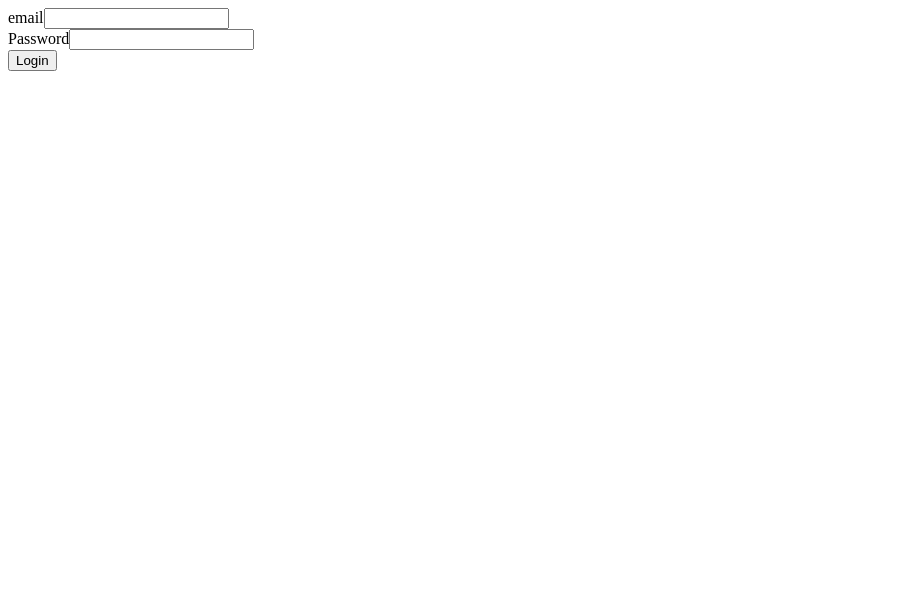
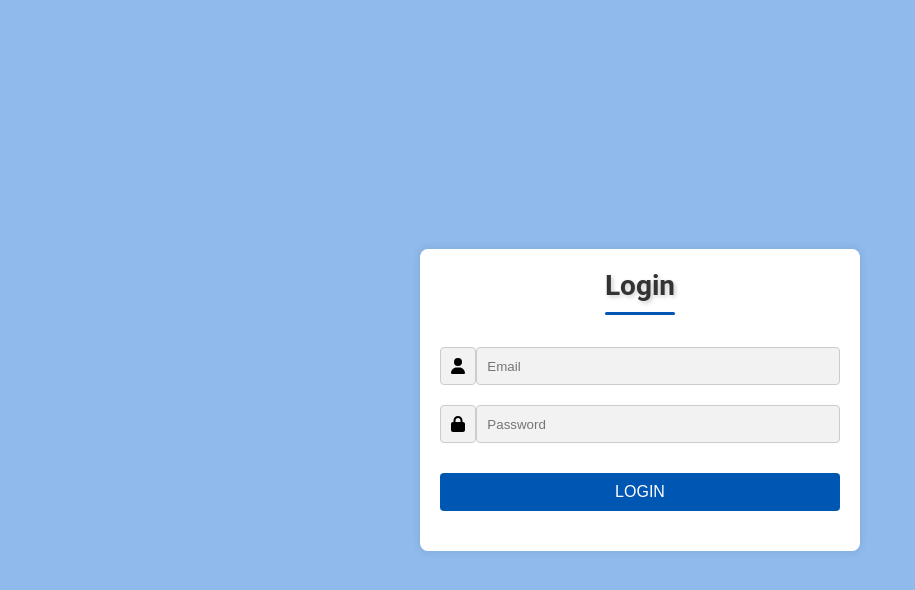
Before and after one commit to LIKELION-SKKU-12th-TEAM5/Client, a Next.js app: page /login in a window 1280 px wide. Shown: the top 590 px of the page, without its empty margins (0-915 px from the left). Built offline with nearby package versions, Linux system fonts and the light colour scheme.

Commit message:
Implement css for signup form and login form

```diff
--- a/app/login/page.tsx
+++ b/app/login/page.tsx
@@ -2,7 +2,9 @@
 
 import { useState } from 'react';
 import { useRouter } from 'next/navigation';
-
+import { FontAwesomeIcon } from '@fortawesome/react-fontawesome';
+import { faUser, faLock } from '@fortawesome/free-solid-svg-icons';
+import "./style.css";
 export default function Login( {} ) {
     const [email, setEmail] = useState('');
     const [password, setPassword] = useState('');
@@ -29,11 +31,20 @@ export default function Login( {} ) {
     };
 
     return (
+        <div className="login-container">
+            <div className="login-box">
+                <div id = "login">
+                <h2>Login</h2>
+
         <form onSubmit={handleSubmit}>
 
-            <div>
-                <label htmlFor="email">email</label>
-                <input
+            <div className="input-group">
+                <div className = "icon">
+                <FontAwesomeIcon icon={faUser} />
+                </div>
+
+                <input className = "input"
+                    placeholder = "Email"
                     type="text"
                     id="email"
                     value={email}
@@ -41,9 +52,12 @@ export default function Login( {} ) {
                     required
                 />
             </div>
-            <div>
-                <label htmlFor="password">Password</label>
-                <input
+            <div className="input-group">
+                <div className = "icon">
+                <FontAwesomeIcon icon={faLock} />
+                </div>
+                <input className = "input"
+                    placeholder = "Password"
                     type="password"
                     id="password"
                     value={password}
@@ -52,7 +66,10 @@ export default function Login( {} ) {
                 />
             </div>
             {error && <div className="error">{error}</div>}
-            <button type="submit">Login</button>
+            <button  id = "button" type="submit">Login</button>
         </form>
+        </div>
+        </div>
+        </div>
     );
 }
--- /dev/null
+++ b/app/login/style.css
@@ -0,0 +1,92 @@
+
+body {
+    margin: 0;
+    padding: 0;
+    box-sizing: border-box;
+    font-family: Arial, sans-serif;
+    background-color: #8fbaeb; /* 파란색 배경 */
+  }
+
+  .login-container {
+    display: flex;
+    justify-content: center;
+    align-items: center;
+    height: 100vh;
+  }
+
+  .login-box {
+    width: 400px; /* 너비 설정 */
+    padding: 20px; /* 패딩 설정 */
+    background-color: white; /* 배경색 설정 */
+    box-shadow: 0 0 10px rgba(0, 0, 0, 0.1); /* 그림자 설정 */
+    border-radius: 8px; /* 둥근 테두리 설정 */
+    text-align: center; /* 텍스트 중앙 정렬 */
+  }
+
+  #login {
+    display: grid;
+    grid-template-rows: 1fr 4fr auto;
+    gap: 10px;
+  }
+  h2 {
+    font-family: 'Roboto', sans-serif; /* 글꼴 설정 */
+    font-size: 28px; /* 글자 크기 설정 */
+    color: #333; /* 글자 색상 설정 */
+    margin: 0; /* 기본 마진 제거 */
+    text-shadow: 2px 2px 4px rgba(0, 0, 0, 0.2); /* 텍스트 그림자 효과 */
+    position: relative; /* 하단 선을 위한 위치 설정 */
+  }
+
+  h2::after {
+    content: '';
+    display: block;
+    width: 70px; /* 하단 선의 너비 설정 */
+    height: 3px; /* 하단 선의 높이 설정 */
+    background-color: #0056b3; /* 하단 선의 색상 설정 */
+    margin: 10px auto 0; /* 하단 선의 마진 설정 */
+    border-radius: 2px; /* 하단 선의 둥근 테두리 설정 */
+  }
+
+  .input-group {
+    display: grid;
+    grid-template-columns: 0.5fr 5fr;
+    margin-bottom: 10px;
+    margin-top: 20px;
+  }
+
+  .icon {
+    display: flex; /* 플렉스 박스 사용 */
+    align-items: right; /* 수직 정렬 */
+    background-color: #f2f2f2; /* 입력 필드 배경색 */
+    border: 1px solid #ccc; /* 테두리 추가 */
+    border-radius: 4px; /* 둥근 테두리 */
+    padding: 10px; /* 패딩 추가 */
+  }
+
+  .input {
+    display: flex;
+    align-items: center;
+    background-color: #f2f2f2; /* 입력 필드 배경색 */
+    border-radius: 4px; /* 둥근 테두리 */
+    padding: 10px; /* 패딩 추가 */
+    border: 1px solid #ccc;
+  }
+
+  #button {
+    background-color: #0056b3; /* 기본 배경색 */
+    color: white; /* 기본 텍스트 색상 */
+    padding: 10px; /* 패딩 */
+    border: none; /* 테두리 없음 */
+    border-radius: 4px; /* 둥근 테두리 */
+    cursor: pointer; /* 커서 모양 */
+    font-size: 16px; /* 폰트 크기 */
+    text-transform: uppercase;
+    width: 100%;
+    margin-bottom: 10px;
+    margin-top: 20px;
+  }
+
+  .error {
+    color: red; /* 에러 메시지 색상 설정 */
+    margin-top: 10px; /* 에러 메시지 상단 마진 */
+  }
--- /dev/null
+++ b/app/signup/style.css
@@ -0,0 +1,107 @@
+
+body {
+    margin: 0;
+    padding: 0;
+    box-sizing: border-box;
+    font-family: Arial, sans-serif;
+    background-color: #8fbaeb; /* 파란색 배경 */
+  }
+
+  .login-container {
+    display: flex;
+    justify-content: center;
+    align-items: center;
+    height: 100vh;
+  }
+
+  .login-box {
+    width: 400px; /* 너비 설정 */
+    padding: 10px; /* 패딩 설정 */
+    background-color: white; /* 배경색 설정 */
+    box-shadow: 0 0 10px rgba(0, 0, 0, 0.1); /* 그림자 설정 */
+    border-radius: 8px; /* 둥근 테두리 설정 */
+    text-align: center; /* 텍스트 중앙 정렬 */
+  }
+
+  #login {
+    display: grid;
+    grid-template-rows: 1fr auto auto;
+    gap: 10px;
+  }
+
+  h2 {
+    font-family: 'Roboto', sans-serif; /* 글꼴 설정 */
+    font-size: 28px; /* 글자 크기 설정 */
+    color: #333; /* 글자 색상 설정 */
+    text-shadow: 2px 2px 4px rgba(0, 0, 0, 0.2); /* 텍스트 그림자 효과 */
+    position: relative; /* 하단 선을 위한 위치 설정 */
+    margin-top: 10px; /* 제목의 상단 마진 추가 */
+    margin-bottom: 10px; /* 제목의 하단 마진 추가 */
+  }
+
+
+  h2::after {
+    content: '';
+    display: block;
+    width: 100px; /* 하단 선의 너비 설정 */
+    height: 5px; /* 하단 선의 높이 설정 */
+    background-color: #0056b3; /* 하단 선의 색상 설정 */
+    margin: 10px auto 0; /* 하단 선의 마진 설정 */
+    border-radius: 2px; /* 하단 선의 둥근 테두리 설정 */
+  }
+
+  .whole{
+    display: grid;
+    grid-template-rows: 1fr 1fr 1fr
+  }
+
+  .input-group {
+    display: grid;
+    grid-template-columns: 0.7fr 5fr;
+    margin-bottom: 15px; /* 입력 필드 간의 간격 설정 */
+  }
+
+  .icon {
+    display: flex; /* 플렉스 박스 사용 */
+    justify-content: center; /* 수평 정렬 */
+    align-items: center; /* 수직 정렬 */
+    background-color: #f2f2f2; /* 입력 필드 배경색 */
+    border: 1px solid #ccc; /* 테두리 추가 */
+    border-radius: 4px; /* 둥근 테두리 */
+    padding: 10px; /* 패딩 추가 */
+    height: auto; /* 아이콘의 높이를 입력 필드 높이에 맞춤 */
+  }
+
+  .input {
+    display: flex;
+    align-items: center;
+    background-color: #f2f2f2; /* 입력 필드 배경색 */
+    border-radius: 4px; /* 둥근 테두리 */
+    padding: 10px; /* 패딩 추가 */
+    border: 1px solid #ccc;
+  }
+
+  #button {
+    background-color: #0056b3; /* 기본 배경색 */
+    color: white; /* 기본 텍스트 색상 */
+    padding: 10px; /* 패딩 */
+    border: none; /* 테두리 없음 */
+    border-radius: 4px; /* 둥근 테두리 */
+    cursor: pointer; /* 커서 모양 */
+    font-size: 16px; /* 폰트 크기 */
+    text-transform: uppercase;
+    width: 100%;
+    margin-top: 10px; /* 버튼 상단 마진 추가 */
+    margin-bottom: 10px; /* 버튼 하단 마진 */
+    transition: background-color 0.3s ease; /* 배경색 전환 효과 */
+  }
+
+.error {
+  color: red; /* 에러 메시지 색상 설정 */
+  margin-top: 10px; /* 에러 메시지 상단 마진 */
+}
+
+.success {
+  color: green; /* 성공 메시지 색상 설정 */
+  margin-top: 10px; /* 성공 메시지 상단 마진 */
+}
--- a/package.json
+++ b/package.json
@@ -13,6 +13,9 @@
   "author": "",
   "license": "ISC",
   "dependencies": {
+    "@fortawesome/fontawesome-svg-core": "^6.6.0",
+    "@fortawesome/free-solid-svg-icons": "^6.6.0",
+    "@fortawesome/react-fontawesome": "^0.2.2",
     "@vercel/postgres": "^0.9.0",
     "bcrypt": "^5.1.1",
     "js-cookie": "^3.0.5",
```
Also changed, not shown: app/signup/page.tsx (+34 -10 lines), 1 other file (tests, documents, lock files or other folders).
